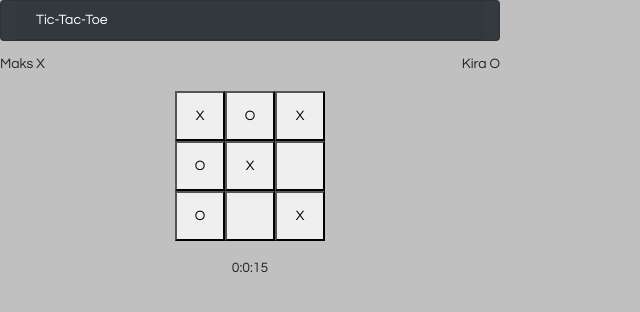
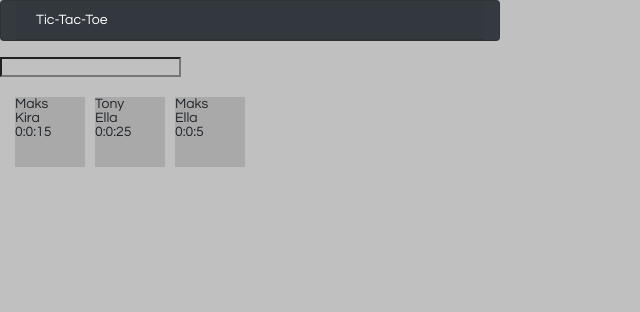
Before and after one commit to AinazZ/tic-tac-toe, a React app: page / in a window 1280 px wide. Shown: the whole page, without its empty margins (0-640 px from the left). Built offline with nearby package versions, Linux system fonts and the light colour scheme.

Commit message:
Список игр (доделываю стиль ещё)

```diff
--- a/src/components/TicTacToe.js
+++ b/src/components/TicTacToe.js
@@ -1,7 +1,7 @@
 import React, { Component } from 'react';
 
 import './TicTacToe.css';
-import Game from './game';
+import GameList from './game-list';
 import Header from './header';
 
 export default class TicTacToe extends Component {
@@ -9,7 +9,7 @@ export default class TicTacToe extends Component {
     return (
       <div className="TicTacToe">
         <Header />
-        <Game />
+        <GameList />
       </div>
     );
   }
--- /dev/null
+++ b/src/components/game-list.css
@@ -0,0 +1,9 @@
+.gameList {
+  display: flex;
+  padding-top: 20px;
+  margin: 0 -5px;
+}
+
+.user1 {
+  background: #C0C0C0;
+}
--- /dev/null
+++ b/src/components/game-list.js
@@ -0,0 +1,69 @@
+import React, { Component } from 'react';
+
+import './game-list.css';
+import Game from './game';
+
+export default class GameList extends Component {
+  constructor(props) {
+    super(props);
+
+    this.state = {
+      games: [
+        {
+          id: 1,
+          user1:   "Maks",
+          user2:   "Kira",
+          field:   [
+                     ['X', 'O', 'X'],
+                     ['O', 'X', null],
+                     ['O', null, 'X']
+          ],
+          step:    null,
+          time:    "0:0:15",
+          winner:  "Maks"
+        },
+        {
+          id: 2,
+          user1:   "Tony",
+          user2:   "Ella",
+          field:   [
+                     ['O', 'X', 'X'],
+                     ['O', 'O', 'X'],
+                     ['X', null, 'O']
+          ],
+          step:    null,
+          time:    "0:0:25",
+          winner:  "Ella"
+        },
+        {
+          id: 3,
+          user1:   "Maks",
+          user2:   "Ella",
+          field:   [
+                     [null, null, null],
+                     [null, null, null],
+                     [null, null, null]
+          ],
+          step:    "Maks",
+          time:    "0:0:5",
+          winner:  null
+        }
+      ]
+    }
+  }
+
+  render() {
+    let gameItems = this.state.games.map(e => (
+      <Game user1={e.user1} user2={e.user2} time={e.time} />
+    ));
+
+    return (
+      <div>
+        <input className="user1"></input>
+        <div className="gameList container">
+          {gameItems}
+        </div>
+      </div>
+    );
+  }
+}
--- a/src/components/game.css
+++ b/src/components/game.css
@@ -1,17 +1,6 @@
-.gameboard {
-  display: flex;
-  flex-wrap: wrap;
-  flex-direction: row;
-  width: 150px;
-  height: 150px;
-  padding-top: 20px;
+.game {
+  height: 70px;
+  width: 70px;
+  margin: 0 5px;
+  background: #A9A9A9;
 }
-
-.user2 {
-  text-align: right;
-}
-
-.timer {
-  text-align: center;
-  padding-top: 40px;
-}
--- a/src/components/game.js
+++ b/src/components/game.js
@@ -1,52 +1,14 @@
 import React, { Component } from 'react';
 
 import './game.css';
-import Cell from './cell';
 
-export default class Game extends Component {
-  constructor(props) {
-    super(props);
-
-    this.state = {
-      game_id: 1,
-      user1:   "Maks",
-      user2:   "Kira",
-      field:   [
-                 ['X', 'O', 'X'],
-                 ['O', 'X', null],
-                 ['O', null, 'X']
-      ],
-      step:    "Maks",
-      time:    "0:0:15",
-      winner:  "Maks"
-    };
-  }
-
+export default class Game extends Component{
   render() {
-    return (
-      <div>
-        <div className="players row">
-          <div className="user1 col">{this.state.user1} X</div>
-          <div className="user2 col">{this.state.user2} O</div>
-        </div>
-        <div className="gameboard container">
-          <div className="row">
-            <Cell value={this.state.field[0][0]} />
-            <Cell value={this.state.field[0][1]} />
-            <Cell value={this.state.field[0][2]} />
-          </div>
-          <div className="row">
-            <Cell value={this.state.field[1][0]} />
-            <Cell value={this.state.field[1][1]} />
-            <Cell value={this.state.field[1][2]} />
-          </div>
-          <div className="row">
-            <Cell value={this.state.field[2][0]} />
-            <Cell value={this.state.field[2][1]} />
-            <Cell value={this.state.field[2][2]} />
-          </div>
-        </div>
-        <div className="timer">{this.state.time}</div>
+    return(
+      <div className="game">
+        <div>{this.props.user1}</div>
+        <div>{this.props.user2}</div>
+        <div>{this.props.time}</div>
       </div>
     );
   }
--- a/src/index.css
+++ b/src/index.css
@@ -1,4 +1,4 @@
 body {
   font: 14px "Century Gothic", Futura, sans-serif;
-  background-color: #C0C0C0;
+  background: #C0C0C0;
 }
```
Also changed, not shown: src/components/game-board.css (added, +17 -0 lines), src/components/game-board.js (added, +53 -0 lines).
